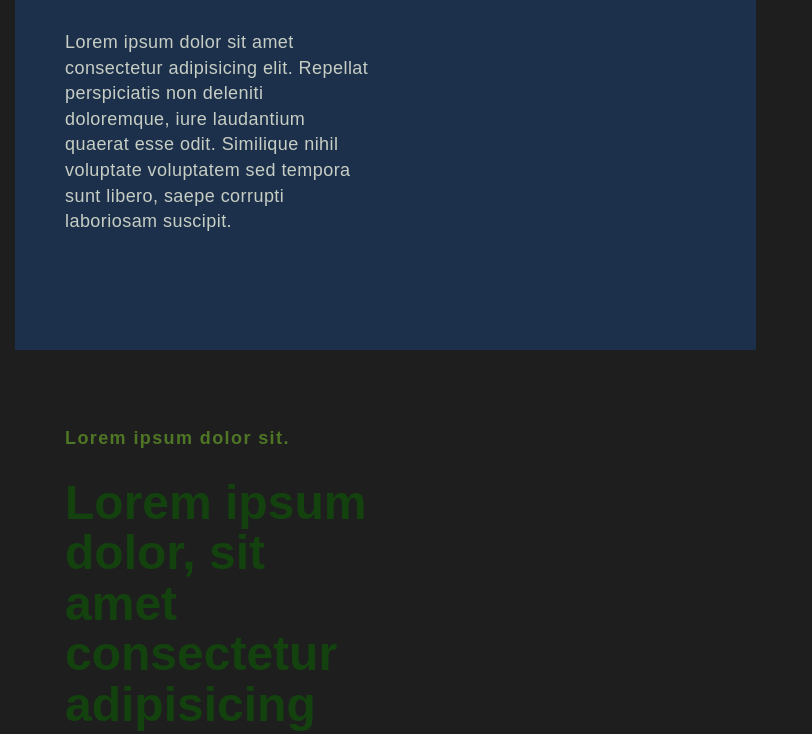
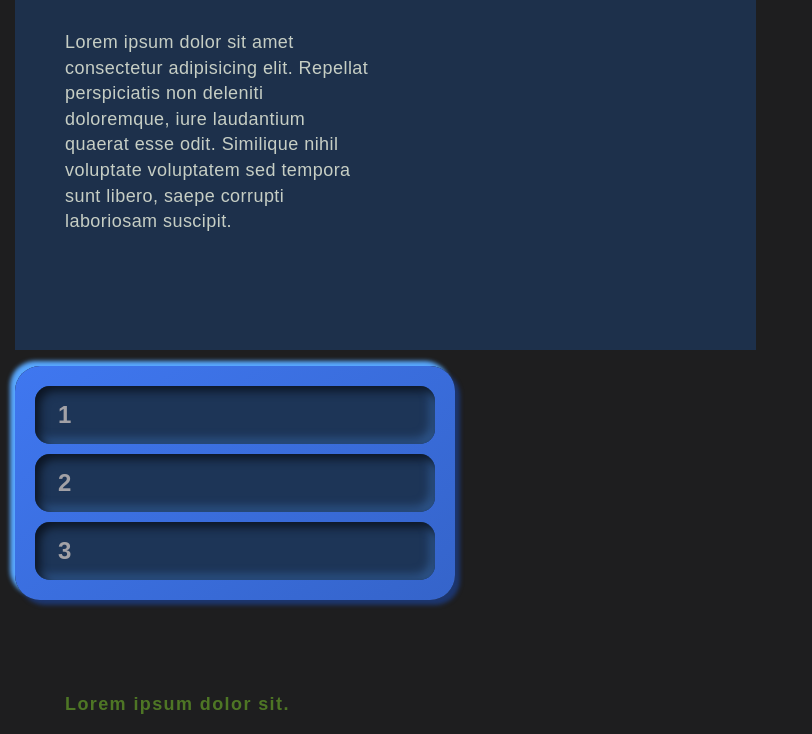
Before and after one commit to MaciejFigat/LFE, a React (Create React App) app in the folder frontend/: page / in a window 1280 px wide. Shown: the part 526-1260 px from the top of the page, without its empty margins (0-812 px from the left). Built offline with nearby package versions, Linux system fonts and the light colour scheme.

Commit message:
work in progress animated list

```diff
--- /dev/null
+++ b/frontend/src/components/AnimatedTextPanel/AnimatedList.styled.js
@@ -0,0 +1,83 @@
+import styled from 'styled-components'
+import { motion } from 'framer-motion'
+
+export const ListWrapper = styled(motion.ul)`
+  display: flex;
+  flex-direction: column;
+  background: linear-gradient(145deg, #3f77f0, #3564ca);
+  box-shadow: 5px 5px 4px #1d366e, -5px -5px 4px #59a8ff;
+  padding: 20px;
+  color: var(--text-main);
+  width: 400px;
+  max-width: 35vw;
+  border-radius: 25px;
+  height: fit-content;
+  @media (max-width: 1140px) {
+    padding: 10px;
+    margin-top: 10px;
+    max-width: 90vw;
+  }
+`
+
+export const ListItem = styled(motion.li)`
+  padding: 15px;
+  border-radius: 10px;
+  overflow: hidden;
+  color: var(--text-main);
+  background: var(--background-tertiary1);
+  box-shadow: inset 5px 5px 10px #0c1523, inset -5px -5px 10px #2e558b;
+  cursor: pointer;
+  &:last-child {
+    margin-bottom: 0px;
+  }
+  @media (max-width: 740px) {
+    padding: 10px;
+  }
+`
+export const ListTitleContainer = styled(motion.div)`
+  display: grid;
+  grid-template: auto 1fr / auto 2fr;
+
+  @media (max-width: 740px) {
+    max-height: 2.5rem;
+  }
+`
+export const ListTitle = styled(motion.h2)`
+  display: grid;
+  place-items: center;
+  margin: 0;
+  margin-left: 0.5rem;
+  font-size: 1.5rem;
+  @media (max-width: 740px) {
+    font-size: 1.1rem;
+    margin-left: 0rem;
+  }
+`
+
+export const ListRow = styled(motion.div)`
+  text-align: left;
+  width: 93%;
+  padding: 1rem;
+  line-height: 1.1;
+  font-size: 1.3rem;
+  font-weight: 600;
+  min-height: fit-content;
+  color: var(--background-tertiary1);
+  background: var(--background-tertiary5);
+  box-shadow: inset 6px 6px 12px #6a1a20, inset -6px -6px 12px #ff586c;
+  border-radius: 10px;
+  margin-top: 12px;
+  @media (max-width: 740px) {
+    padding: 0.75rem;
+    font-size: 0.75rem;
+  }
+`
+export const ItemWrapper = styled(motion.div)`
+  margin-bottom: 10px;
+  &:last-child {
+    margin-bottom: 0px;
+  }
+  @media (max-width: 740px) {
+    margin-bottom: 5px;
+  }
+`
--- /dev/null
+++ b/frontend/src/components/AnimatedTextPanel/AnimatedList.tsx
@@ -0,0 +1,65 @@
+import React, { useState } from 'react'
+import { motion, AnimatePresence, AnimateSharedLayout } from 'framer-motion'
+import {
+  ListItem,
+  ListTitle,
+  ListTitleContainer,
+  ListRow,
+  ListWrapper,
+  ItemWrapper,
+} from './AnimatedList.styled'
+
+interface AnimatedListProps {
+  data: {
+    title: string
+    description: string
+  }[]
+}
+
+const AnimatedList: React.FC<AnimatedListProps> = ({ data }) => {
+  const [isOpen, setIsOpen] = useState(false)
+  const toggleOpen = () => setIsOpen(!isOpen)
+
+  return (
+    <AnimateSharedLayout>
+      <ListWrapper
+        as={motion.ul}
+        layout
+        initial={{ borderRadius: 25, opacity: 0 }}
+        animate={{ opacity: 1 }}
+        exit={{ opacity: 0 }}
+      >
+        {data.map((item) => (
+          <ItemWrapper key={item.title}>
+            {' '}
+            <ListItem
+              as={motion.li}
+              layout
+              onClick={toggleOpen}
+              initial={{ borderRadius: 15 }}
+            >
+              <ListTitleContainer as={motion.div}>
+                <ListTitle as={motion.h2} layout>
+                  {item.title}
+                </ListTitle>
+              </ListTitleContainer>
+              <AnimatePresence>
+                {isOpen && (
+                  <motion.div
+                    layout
+                    initial={{ opacity: 0 }}
+                    animate={{ opacity: 1 }}
+                    exit={{ opacity: 0 }}
+                  >
+                    <ListRow as={motion.div}>{item.description}</ListRow>
+                  </motion.div>
+                )}
+              </AnimatePresence>
+            </ListItem>
+          </ItemWrapper>
+        ))}
+      </ListWrapper>{' '}
+    </AnimateSharedLayout>
+  )
+}
+export default AnimatedList
--- a/frontend/src/screens/Home.tsx
+++ b/frontend/src/screens/Home.tsx
@@ -4,6 +4,8 @@ import Toast from '../components/Toast/Toast'
 import ScrollSection from '../components/ScrollSection/ScrollSection'
 import HighlightPopMenu from '../components/HighlightPopRemake/HighlightPopMenu'
 import FragmentsColumn from '../components/FragmentsColumn/FragmentsColumn'
+import AnimatedList from '../components/AnimatedTextPanel/AnimatedList'
+
 export const homeData = {
   topline: 'Lorem ipsum dolor sit.',
   headline:
@@ -13,6 +15,20 @@ export const homeData = {
 
   imgLink: 'https://source.unsplash.com/kVi5zMOUTFc',
 }
+const data = [
+  {
+    title: '1',
+    description: 'testing 1',
+  },
+  {
+    title: '2',
+    description: 'testing 2',
+  },
+  {
+    title: '3',
+    description: 'testing 3',
+  },
+]
 
 const Home: React.FC = () => {
   return (
@@ -26,7 +42,8 @@ const Home: React.FC = () => {
         wideSection={
           <HighlightPopMenu>
             <InfoSection paddingTop='small' data={homeData}></InfoSection>
-
+            {/* import { AnimateSharedLayout } from 'framer-motion' */}
+            <AnimatedList data={data} />
             <InfoSection
               paddingTop='small'
               variant='transparent'
```
Also changed, not shown: frontend/src/components/AnimatedTextPanel/AnimatedTextPanel.styled.js (added, +172 -0 lines), frontend/src/components/AnimatedTextPanel/AnimatedTextPanel.tsx (+40 -73 lines).
